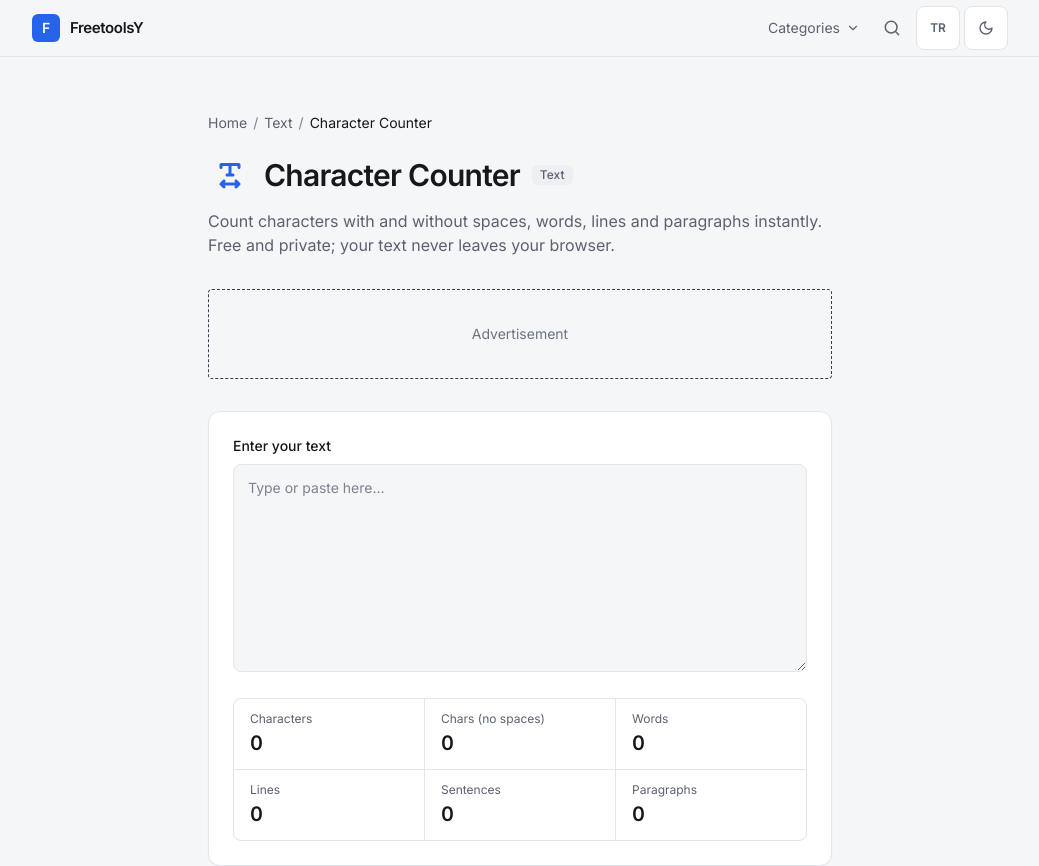
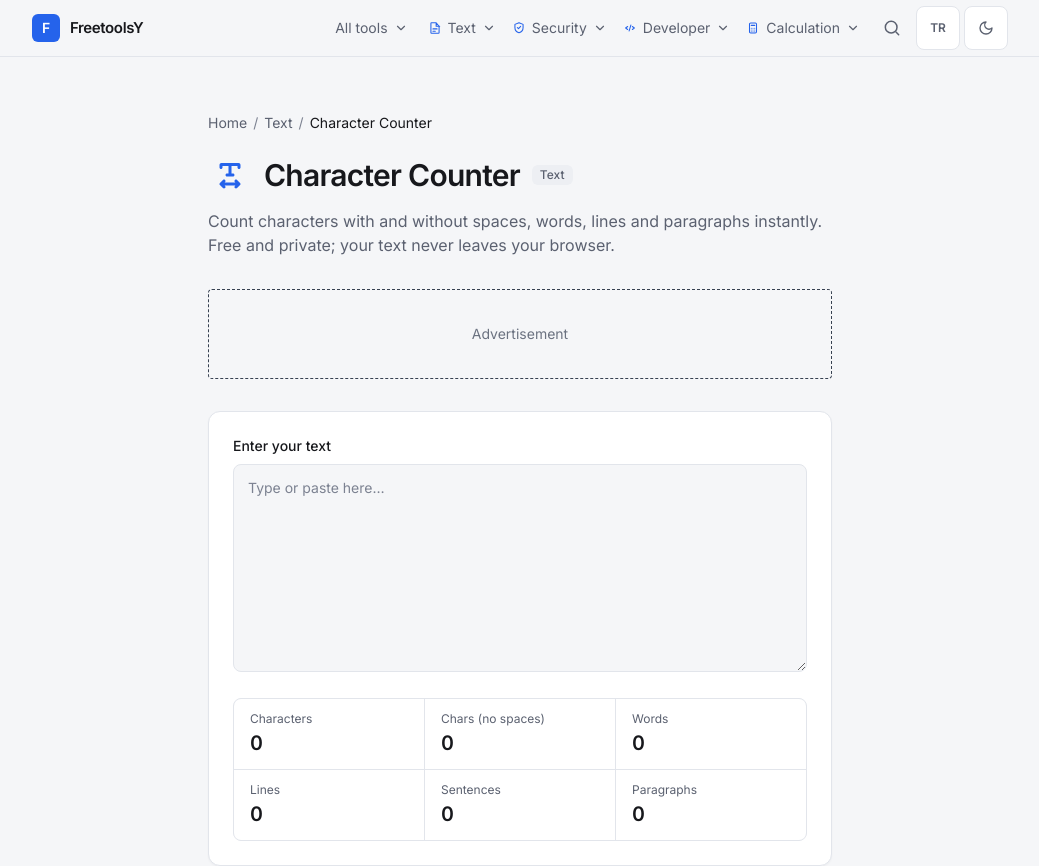
Before and after one commit to 4min-prog/freetoolsy, a Next.js app: page /en/araclar/karakter-sayaci in a window 1280 px wide. Shown: the top 866 px of the page, without its empty margins (120-1159 px from the left). Built offline with nearby package versions, Linux system fonts and the light colour scheme.

Commit message:
Guncelle: header nav'ina kategori bazli dropdownlar — her kategori dugmesi kendi arac listesini gosteriyor (mobilde kategoriler gizli, All Tools acilir)

```diff
--- a/components/Header.tsx
+++ b/components/Header.tsx
@@ -7,11 +7,11 @@ import ThemeToggle from "./ThemeToggle";
 import LocaleSwitcher from "./LocaleSwitcher";
 import CategoryIcon from "./CategoryIcon";
 import ToolIcon from "./ToolIcon";
-import { categories, categoryPopularTool } from "@/data/tools";
+import { categories, getToolsByCategory } from "@/data/tools";
 
 export default function Header() {
-  const [open, setOpen] = useState(false);
-  const dropdownRef = useRef<HTMLDivElement>(null);
+  const [openMenu, setOpenMenu] = useState<string | null>(null);
+  const headerRef = useRef<HTMLElement>(null);
   const router = useRouter();
   const t = useTranslations("Header");
   const tc = useTranslations("Categories");
@@ -22,14 +22,14 @@ export default function Header() {
   useEffect(() => {
     function onPointerDown(event: PointerEvent) {
       if (
-        dropdownRef.current &&
-        !dropdownRef.current.contains(event.target as Node)
+        headerRef.current &&
+        !headerRef.current.contains(event.target as Node)
       ) {
-        setOpen(false);
+        setOpenMenu(null);
       }
     }
     function onKeyDown(event: KeyboardEvent) {
-      if (event.key === "Escape") setOpen(false);
+      if (event.key === "Escape") setOpenMenu(null);
     }
     document.addEventListener("pointerdown", onPointerDown);
     document.addEventListener("keydown", onKeyDown);
@@ -38,6 +38,10 @@ export default function Header() {
       document.removeEventListener("keydown", onKeyDown);
     };
   }, []);
+
+  function toggleMenu(id: string) {
+    setOpenMenu((value) => (value === id ? null : id));
+  }
 
   function focusSearch() {
     const el = document.getElementById("arac-ara");
@@ -54,7 +58,7 @@ export default function Header() {
   }
 
   return (
-    <header className="sticky top-0 z-50 border-b border-border bg-bg">
+    <header ref={headerRef} className="sticky top-0 z-50 border-b border-border bg-bg">
       <div className="mx-auto flex h-14 w-full max-w-5xl items-center gap-2 px-4 sm:px-6">
         <Link href="/" className="flex items-center gap-2.5">
           <span
@@ -69,15 +73,15 @@ export default function Header() {
         </Link>
 
         <nav className="ml-auto flex items-center gap-1">
-          <div ref={dropdownRef} className="relative">
+          <div className="relative">
             <button
               type="button"
-              onClick={() => setOpen((value) => !value)}
-              aria-expanded={open}
+              onClick={() => toggleMenu("all")}
+              aria-expanded={openMenu === "all"}
               aria-haspopup="true"
               className="flex items-center gap-1.5 rounded-md px-2 py-1.5 text-sm text-muted transition-colors hover:text-text"
             >
-              {t("categories")}
+              {t("allTools")}
               <svg
                 viewBox="0 0 24 24"
                 fill="none"
@@ -87,35 +91,24 @@ export default function Header() {
                 strokeLinejoin="round"
                 aria-hidden="true"
                 className={`h-3.5 w-3.5 transition-transform duration-200 ${
-                  open ? "rotate-180" : ""
+                  openMenu === "all" ? "rotate-180" : ""
                 }`}
               >
                 <path d="M6 9l6 6 6-6" />
               </svg>
             </button>
-            {open && (
+            {openMenu === "all" && (
               <div
                 role="menu"
-                className="absolute right-0 mt-1.5 w-72 rounded-xl border border-border bg-surface p-1.5 shadow-card-hover"
+                className="absolute right-0 mt-1.5 w-60 rounded-xl border border-border bg-surface p-1.5 shadow-card-hover"
               >
+                {categories.map((category) => (
                   <Link
-                  href="/"
-                  role="menuitem"
-                  onClick={() => setOpen(false)}
-                  className="flex items-center gap-2.5 rounded-lg px-3 py-2 text-sm font-medium text-text transition-colors hover:bg-surface-2"
-                >
-                  {t("allTools")}
-                </Link>
-                <div role="separator" className="my-1.5 border-t border-border" />
-                {categories.map((category) => {
-                  const popularSlug = categoryPopularTool[category.id];
-                  return (
-                    <div key={category.id}>
-                      <Link
+                    key={category.id}
                     href={`/#${category.id}`}
                     role="menuitem"
-                        onClick={() => setOpen(false)}
-                        className="flex items-center gap-2.5 rounded-lg px-3 py-2 text-sm font-medium text-text transition-colors hover:bg-surface-2"
+                    onClick={() => setOpenMenu(null)}
+                    className="flex items-center gap-2.5 rounded-lg px-3 py-2 text-sm text-muted transition-colors hover:bg-surface-2 hover:text-text"
                   >
                     <CategoryIcon
                       id={category.id}
@@ -123,25 +116,65 @@ export default function Header() {
                     />
                     {tc(category.id)}
                   </Link>
-                      {popularSlug && (
+                ))}
+              </div>
+            )}
+          </div>
+
+          <div className="hidden items-center md:flex">
+            {categories.map((category) => (
+              <div key={category.id} className="relative">
+                <button
+                  type="button"
+                  onClick={() => toggleMenu(category.id)}
+                  aria-expanded={openMenu === category.id}
+                  aria-haspopup="true"
+                  className="flex items-center gap-1.5 rounded-md px-2 py-1.5 text-sm text-muted transition-colors hover:text-text"
+                >
+                  <CategoryIcon
+                    id={category.id}
+                    className="h-3.5 w-3.5 text-accent"
+                  />
+                  {tc(category.id)}
+                  <svg
+                    viewBox="0 0 24 24"
+                    fill="none"
+                    stroke="currentColor"
+                    strokeWidth="2"
+                    strokeLinecap="round"
+                    strokeLinejoin="round"
+                    aria-hidden="true"
+                    className={`h-3.5 w-3.5 transition-transform duration-200 ${
+                      openMenu === category.id ? "rotate-180" : ""
+                    }`}
+                  >
+                    <path d="M6 9l6 6 6-6" />
+                  </svg>
+                </button>
+                {openMenu === category.id && (
+                  <div
+                    role="menu"
+                    className="absolute left-0 mt-1.5 w-64 rounded-xl border border-border bg-surface p-1.5 shadow-card-hover"
+                  >
+                    {getToolsByCategory(category.id).map((tool) => (
                       <Link
-                          href={`/araclar/${popularSlug}`}
+                        key={tool.slug}
+                        href={`/araclar/${tool.slug}`}
                         role="menuitem"
-                          onClick={() => setOpen(false)}
-                          className="flex items-center gap-2.5 rounded-lg py-2 pl-8 pr-3 text-sm text-muted transition-colors hover:bg-surface-2 hover:text-text"
+                        onClick={() => setOpenMenu(null)}
+                        className="flex items-center gap-2.5 rounded-lg px-3 py-2 text-sm text-muted transition-colors hover:bg-surface-2 hover:text-text"
                       >
                         <ToolIcon
-                            id={popularSlug}
-                            className="h-3.5 w-3.5 text-muted"
+                          id={tool.slug}
+                          className="h-4 w-4 text-accent"
                         />
-                          {meta?.[popularSlug]?.name ?? popularSlug}
+                        {meta?.[tool.slug]?.name ?? tool.slug}
                       </Link>
+                    ))}
+                  </div>
                 )}
               </div>
-                  );
-                })}
-              </div>
-            )}
+            ))}
           </div>
 
           <button
--- a/data/tools.ts
+++ b/data/tools.ts
@@ -178,10 +178,3 @@ export const popularTools: string[] = [
   "qr-kod-olusturucu",
   "base64",
 ];
-
-export const categoryPopularTool: Record<string, string> = {
-  metin: "karakter-sayaci",
-  guvenlik: "sifre-uretici",
-  gelistirici: "json-formatter",
-  hesaplama: "kdv-hesaplayici",
-};
```
Lines whose indentation alone changed are shown as unchanged.
